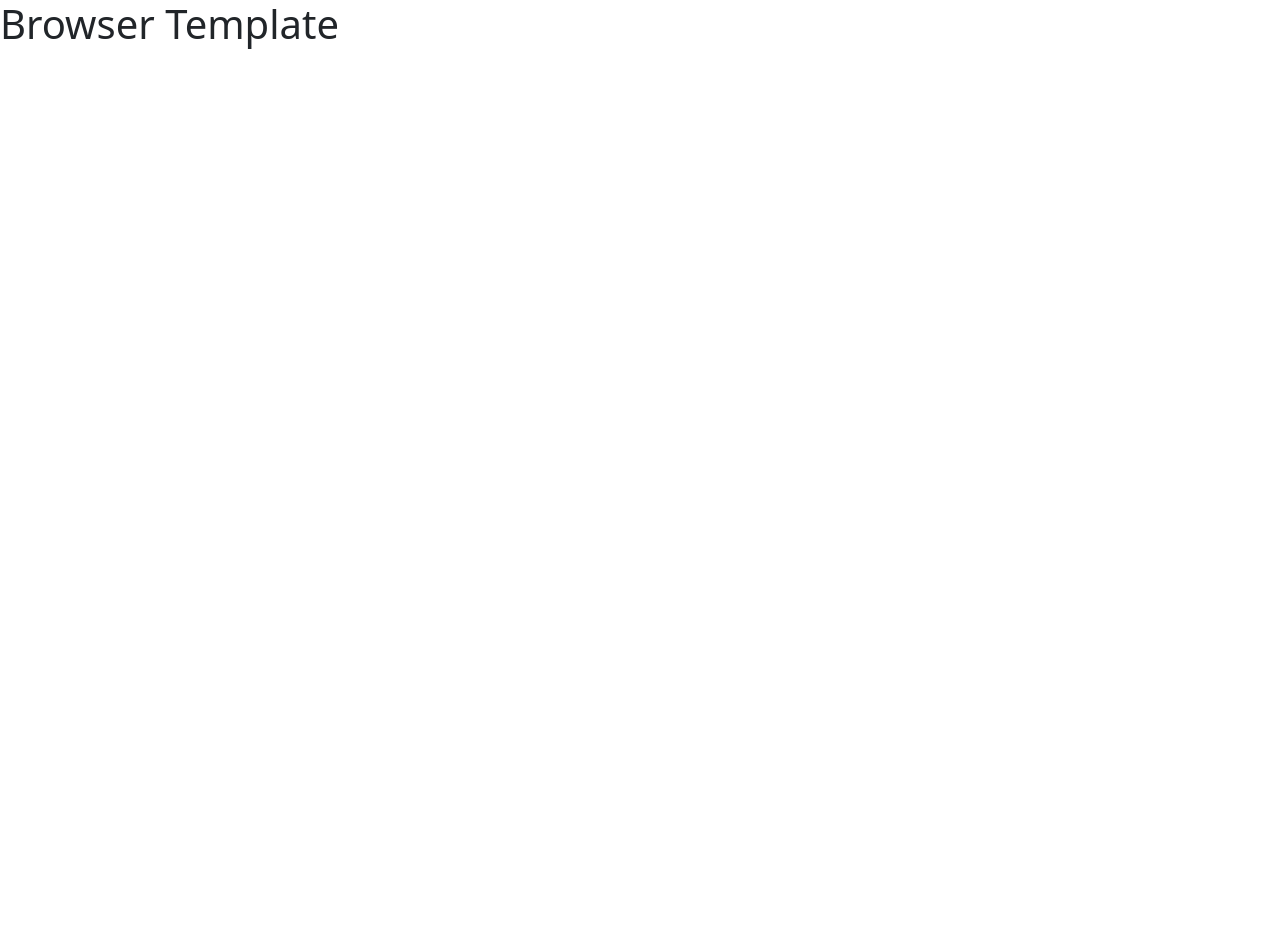
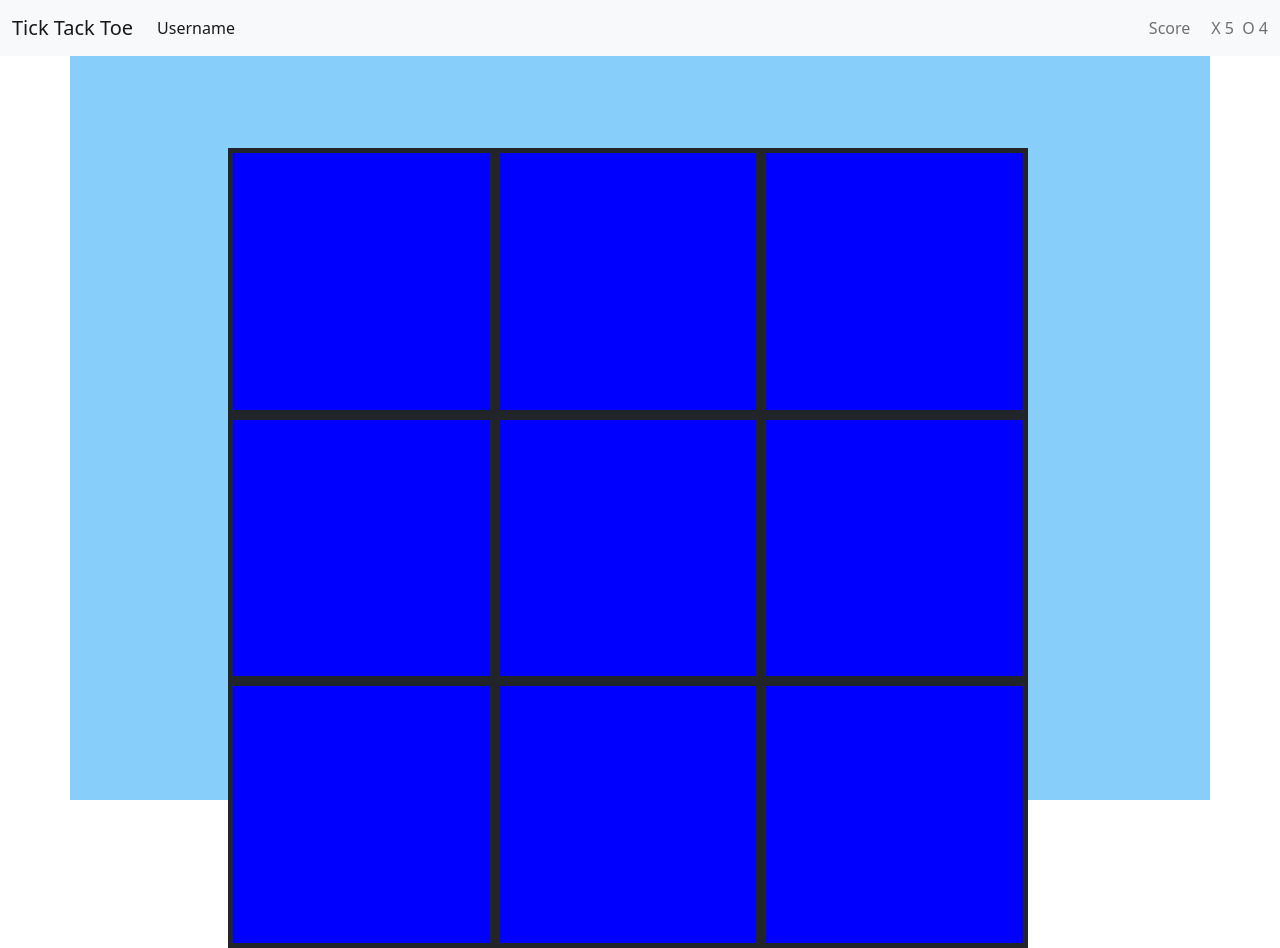
Before and after one commit to jonsax6/tick-tack-toe-client, a website built with webpack: page index.html in a window 1280 px wide. Before the commit the page ends 800 px from the top, so only its background shows below. Built offline with nearby package versions, Linux system fonts and the light colour scheme.

Commit message:
created basic game layout
revised index.html, app/styles/index.scss - created top nav and game grid.

```diff
--- a/app/styles/index.scss
+++ b/app/styles/index.scss
@@ -1 +1,31 @@
 @import '~bootstrap/scss/bootstrap';
+
+.container {
+  display: flex;
+  height: 100%;
+  justify-content: center;
+}
+
+.main {
+  background-color: lightskyblue;
+  height: 100vh;
+}
+
+.game_box {
+  height: 800px;
+  width: 800px;
+  background-color: lightgray;
+}
+
+.game_row {
+    margin-top: 100px;
+}
+
+.box {
+  background-color: blue;
+  border: 5px solid;
+}
+
+.grid-row {
+  height: calc(100%/3)
+}
--- a/index.html
+++ b/index.html
@@ -12,6 +12,56 @@
       <script src="public/application.js" type="text/javascript" charset="utf-8" defer></script>
     </head>
     <body>
-      <h1>Browser Template</h1>
+      <div class="container-lg">
+        <nav class="navbar fixed-top navbar-expand-lg navbar-light bg-light">
+          <div class="container-fluid">
+            <a class="navbar-brand" href="#">Tick Tack Toe</a>
+            <button class="navbar-toggler" type="button" data-bs-toggle="collapse" data-bs-target="#navbarText"
+              aria-controls="navbarText" aria-expanded="false" aria-label="Toggle navigation">
+              <span class="navbar-toggler-icon"></span>
+            </button>
+            <div class="collapse navbar-collapse" id="navbarText">
+              <ul class="navbar-nav me-auto mb-2 mb-lg-0">
+                <li class="nav-item">
+                  <a class="nav-link active" aria-current="page" href="#">Username</a>
+                </li>
+              </ul>
+              <span class="navbar-text mr-5">
+                <span>Score &nbsp &nbsp</span>
+
+                <span class="score-heading">X</span>
+                <span id="x-wins" class="score-points">5</span>
+              </span>
+              <span>&nbsp&nbsp</span>
+              <span class="navbar-text mr-5">
+                <span class="score-heading">O</span>
+                <span id="o-wins" class="score-points">4</span>
+              </span>
+            </div>
+          </div>
+        </nav>
+        <div class="row main">
+          <div class="row game_row">
+            <div class="col-8 mx-auto game_box mt-5">
+              <div class="row grid-row">
+                <div class="col-4 box"></div>
+                <div class="col-4 box"></div>
+                <div class="col-4 box"></div>
+              </div>
+              <div class="row grid-row">
+                <div class="col-4 box"></div>
+                <div class="col-4 box"></div>
+                <div class="col-4 box"></div>
+              </div>
+              <div class="row grid-row">
+                <div class="col-4 box"></div>
+                <div class="col-4 box"></div>
+                <div class="col-4 box"></div>
+              </div>
+            </div>
+          </div>
+        </div>
+
+      </div>
     </body>
 </html>
```
Also changed, not shown: 1 other file.
